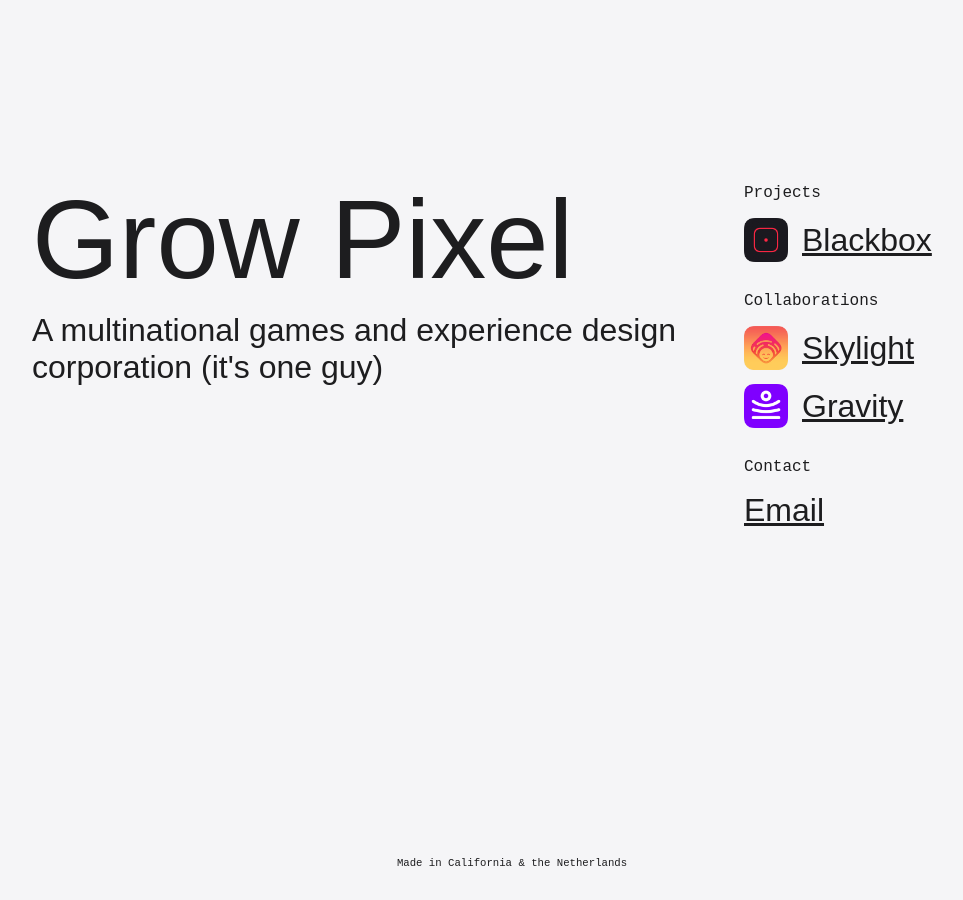
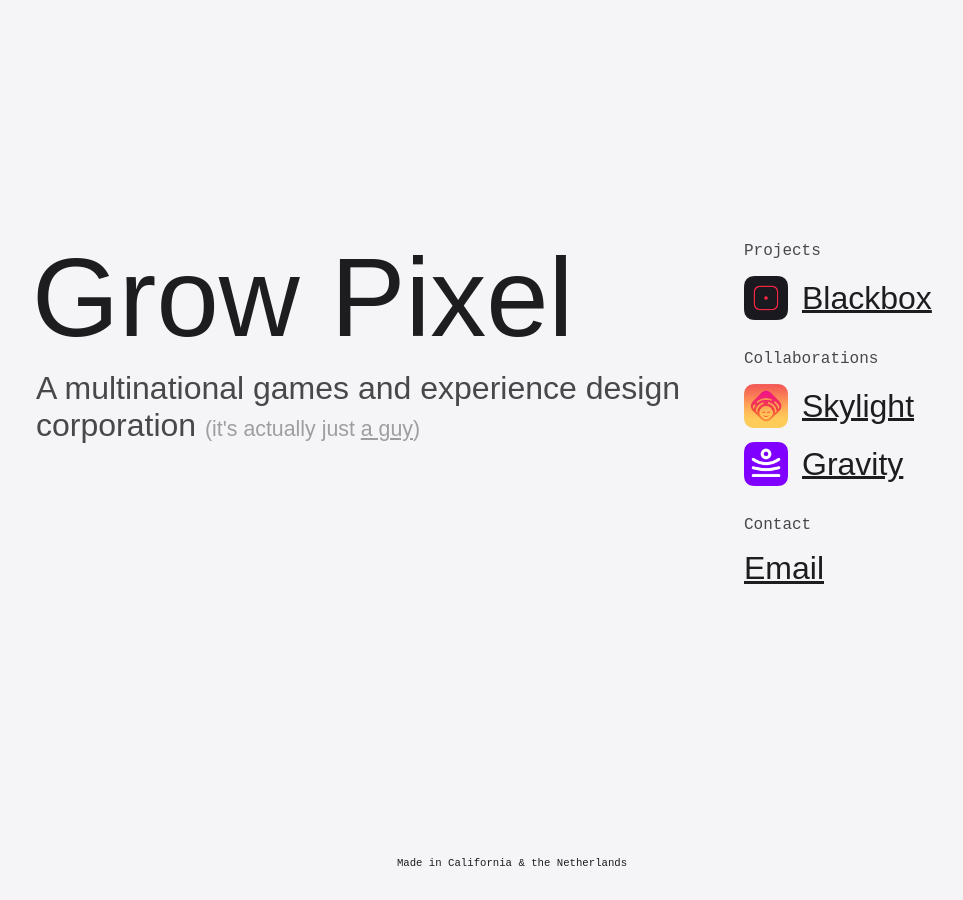
Before and after one commit to warpling/ShapesAndStories, a Jekyll site: the page built from index.html, in a window 1280 px wide. Shown: the whole page, without its empty margins (128-1091 px from the left). Built offline with Jekyll 4.4.1, drawn with Linux system fonts in a browser that asks for light colours; some web fonts are replaced.

Commit message:
Integrate Rafa's tweaks: lighter subtitles, some paddings, float content 1/3 down page, etc

```diff
--- a/_layouts/default.html
+++ b/_layouts/default.html
@@ -2,6 +2,7 @@
 <html lang="en">
 <head>
     <title>{{ page.title }}</title>
+    <meta name="viewport" content="initial-scale=1">
     <link rel="stylesheet" href="https://use.typekit.net/ked6kvn.css">
     <link rel="stylesheet" href="/assets/css/main.css">
 </head>
--- a/_sass/_variables.scss
+++ b/_sass/_variables.scss
@@ -2,3 +2,7 @@
 $background-dark: #1d1d1f;
 $text-light: #f5f5f7;
 $text-dark: #1d1d1f;
+
+
+//$background-light: #18171c;
+//$text-dark: #fa2744;
--- a/assets/css/main.scss
+++ b/assets/css/main.scss
@@ -20,6 +20,8 @@
     max-width: 960px;
     margin: auto;
     padding: 88px;
+    display: flex;
+    flex-direction: column;
 }
 
 
@@ -35,6 +37,7 @@
     font-weight: 400;
     font-style: normal;
     font-size: 24pt;
+    opacity: 0.8;
 }
 
 h3 {
@@ -42,6 +45,7 @@
     font-weight: 400;
     font-style: normal;
     font-size: 12pt;
+    opacity: 0.8;
 }
 
 a {
@@ -61,10 +65,20 @@
 h2#company-tagline {
     margin-top: 10px;
     margin-bottom: 10px;
+    padding-left: 4px; /* 'G' of Grow Pixel has a lot of kerning  */
+}
+
+h2 span#just-a-guy {
+    font-size: 16pt;
+    opacity: 0.5;
 }
 
 .content {
     margin-top: 60px;
+}
+
+div.column h3 {
+    opacity: 0.8;
 }
 
 div.column h3:not(:first-child) {
@@ -104,6 +118,7 @@
 ul.projects li.project-gravity::before {
     background-image: url('/assets/img/gravity.png');
 }
+
 ul.contact-options li a {
     font-family: "new-kansas", sans-serif;
     font-weight: 400;
@@ -111,10 +126,15 @@
     font-size: 24pt;
 }
 
+.spacer {
+    flex-grow: 1;
+}
+
 .columns {
     display: flex;
     flex-direction: row;
     justify-content: space-between;
+    flex-grow: 2;
 }
 
 .column {
@@ -132,7 +152,7 @@
     flex: 0 0 30%;
 }
 
-.column a {
+.projects li a {
     font-size: 48pt;
 }
 
--- a/index.html
+++ b/index.html
@@ -2,11 +2,11 @@
 layout: default
 title: Grow Pixel
 ---
-
+<div class="spacer"></div>
 <div class="columns content">
   <div class="column column-leading content-primary">
     <h1 id="company-name">Grow Pixel</h1>
-    <h2 id="company-tagline">A multinational games and experience design corporation (it's one guy)</h2>
+    <h2 id="company-tagline">A multinational games and experience design corporation <span id="just-a-guy">(it's actually just <a href="https://twitter.com/warpling">a guy</a>)</span></h2>
 </div>
 <div class="column column-trailing content-secondary">
     <h3>Projects</h3>
```
Lines whose indentation alone changed are shown as unchanged.
